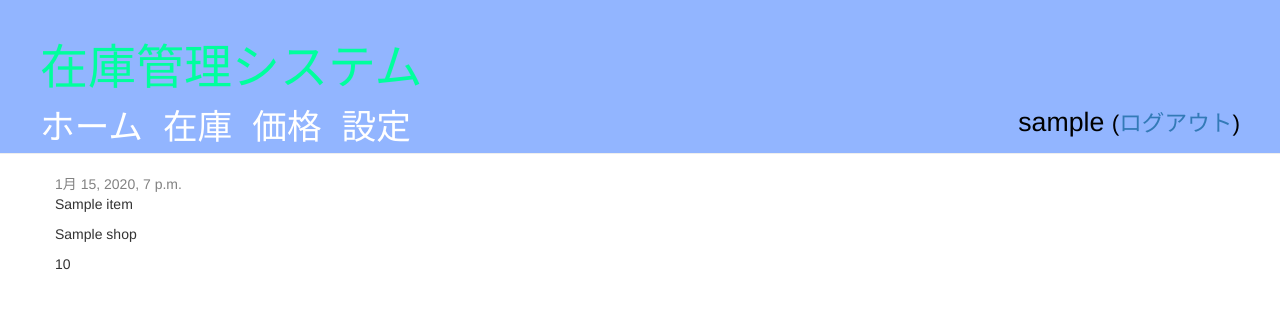
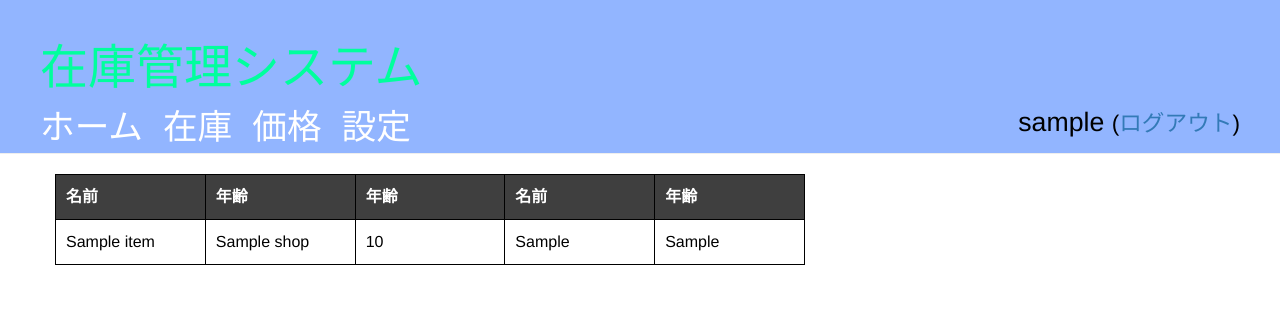
Before and after one commit to zuho-2000/StockPrice, a Django app: page / in a window 1280 px wide. Shown: the top 309 px of the page. Run offline with Django 3.2, Linux system fonts and the light colour scheme; a user stored in the database is signed in; tables that the repository leaves empty hold one stand-in row (values such as "Sample post"); some libraries are stand-ins or nearby versions.

Commit message:
データベースOK

```diff
--- a/blog/models.py
+++ b/blog/models.py
@@ -7,7 +7,8 @@ from django.utils import timezone
 class Item(models.Model):
     iName = models.CharField(max_length=20)
     genre = models.CharField(max_length=10)
-    stock = models.PositiveSmallIntegerField()
+    stock = models.PositiveSmallIntegerField(default=0)
+    under = models.PositiveSmallIntegerField(default=0)
 
     def __str__(self):
         return self.iName
--- a/blog/static/css/blog.css
+++ b/blog/static/css/blog.css
@@ -51,3 +51,29 @@ h1, h2, h3, h4 {
 .post h2 a, .post h2 a:visited {
     color: #000000;
 }
+
+table {
+    border-collapse: collapse;
+}
+
+th, td {
+    width: 150px;
+    padding: 10px;
+    vertical-align: top;
+    border-collapse: collapse;
+    border: 1px solid #000000;
+    line-height: 1.5;
+}
+
+table.hometable th {
+    background: #3f3f3f;
+    color: #ffffff;
+}
+table.hometable td {
+    color: #000000;
+}
+
+
+tr:nth-child(even) {
+    background: #d9d9d9;
+ }
--- a/blog/templates/blog/home.html
+++ b/blog/templates/blog/home.html
@@ -1,38 +1,33 @@
 {% extends 'blog/base.html' %}
-{% load static %}
-
-<html>
-
-<head>
-    <title>Django Girls blog</title>
-    <link rel="stylesheet" href="//maxcdn.bootstrapcdn.com/bootstrap/3.2.0/css/bootstrap.min.css">
-    <link rel="stylesheet" href="//maxcdn.bootstrapcdn.com/bootstrap/3.2.0/css/bootstrap-theme.min.css">
-    <link href="//fonts.googleapis.com/css?family=Lobster&subset=latin,latin-ext" rel="stylesheet" type="text/css">
-    <link rel="stylesheet" href="{% static 'css/blog.css' %}">
-</head>
-
-<body>
-    <div class="page-header">
-        <h1><a href="/">Django Girls Blog</a></h1>
-    </div>
 
 {% block content %}
     {% if user.is_authenticated %}
+        <div>
+            <table class="hometable">
+                <thead>
+                    <tr>
+                        <th>名前</th>
+                        <th>年齢</th>
+                        <th>年齢</th>
+                        <th>名前</th>
+                        <th>年齢</th>
+                    </tr>
+                </thead>
+                <tbody>
                     {% for Price in Prices %}
-                <div class="post">
-                    <div class="date">
-                        {{ Price.day }}
+                    <tr>
+                        <td>{{ Price.item.iName }}</td>
+                        <td>{{ Price.shop.sName }}</td>
+                        <td>{{ Price.price}}</td>
+                        <td>{{ Price.item.genre }}</td>
+                        <td>{{ Price.shop.area }}</td>
+                    </tr>
+                    {% endfor %}
+                </tbody>
+            </table>
         </div>
-                    <p>{{ Price.item }}</p>
-                    <p>{{ Price.shop }}</p>
-                    <p>{{ Price.price }}</p>
-                </div>
-            {% endfor %}
     {% else %}
     <h1>ログインしてください</h1>
     <h2><a href="{% url 'login' %}">ログイン</a></h2>
     {% endif %}
 {% endblock %}
-</body>
-
-</html>
--- a/blog/templates/blog/post_edit.html
+++ b/blog/templates/blog/post_edit.html
@@ -2,7 +2,8 @@
 
 {% block content %}
 <h2>New post</h2>
-<form method="POST" class="post-form">{% csrf_token %}
+<form method="POST" class="post-form">
+    {% csrf_token %}
     {{ form.as_p }}
     <button type="submit" class="save btn btn-default">Save</button>
 </form>
```
Also changed, not shown: blog/migrations/0003_auto_20220329_1424.py (added). Lines whose indentation alone changed are shown as unchanged.
